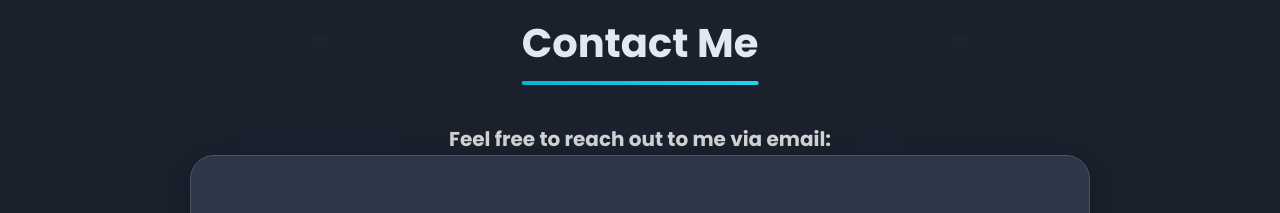
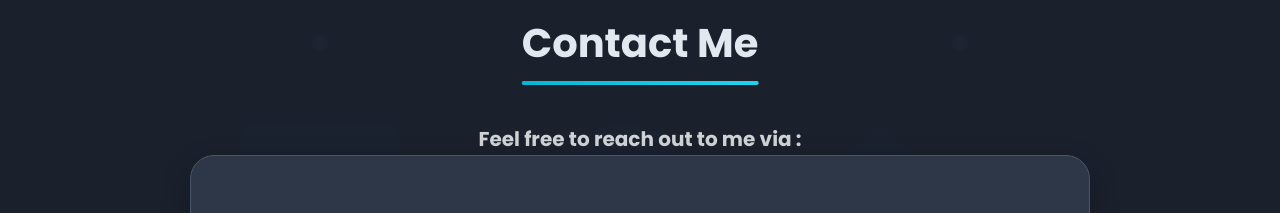
Before and after one commit to adi0205k/Personal_portfolio, a plain HTML site: page index.html in a window 1280 px wide. Shown: the part 3040-3253 px from the top of the page. Drawn offline with Linux system fonts and the light colour scheme.

Commit message:
Add files via upload

```diff
--- a/index.html
+++ b/index.html
@@ -183,7 +183,7 @@
   <!-- Contact Section -->
   <section id="contact">
     <h2>Contact Me</h2>
-    <p style="text-align: center; font-size: 20px; font-weight: bold;color: white;visibility: visible; opacity: 0.8;">Feel free to reach out to me via email:</p>
+    <p style="text-align: center; font-size: 20px; font-weight: bold;color: white;visibility: visible; opacity: 0.8;">Feel free to reach out to me via :</p>
     <div class="contact-content">
       <div class="contact-info">
         <div class="contact-item">
```
